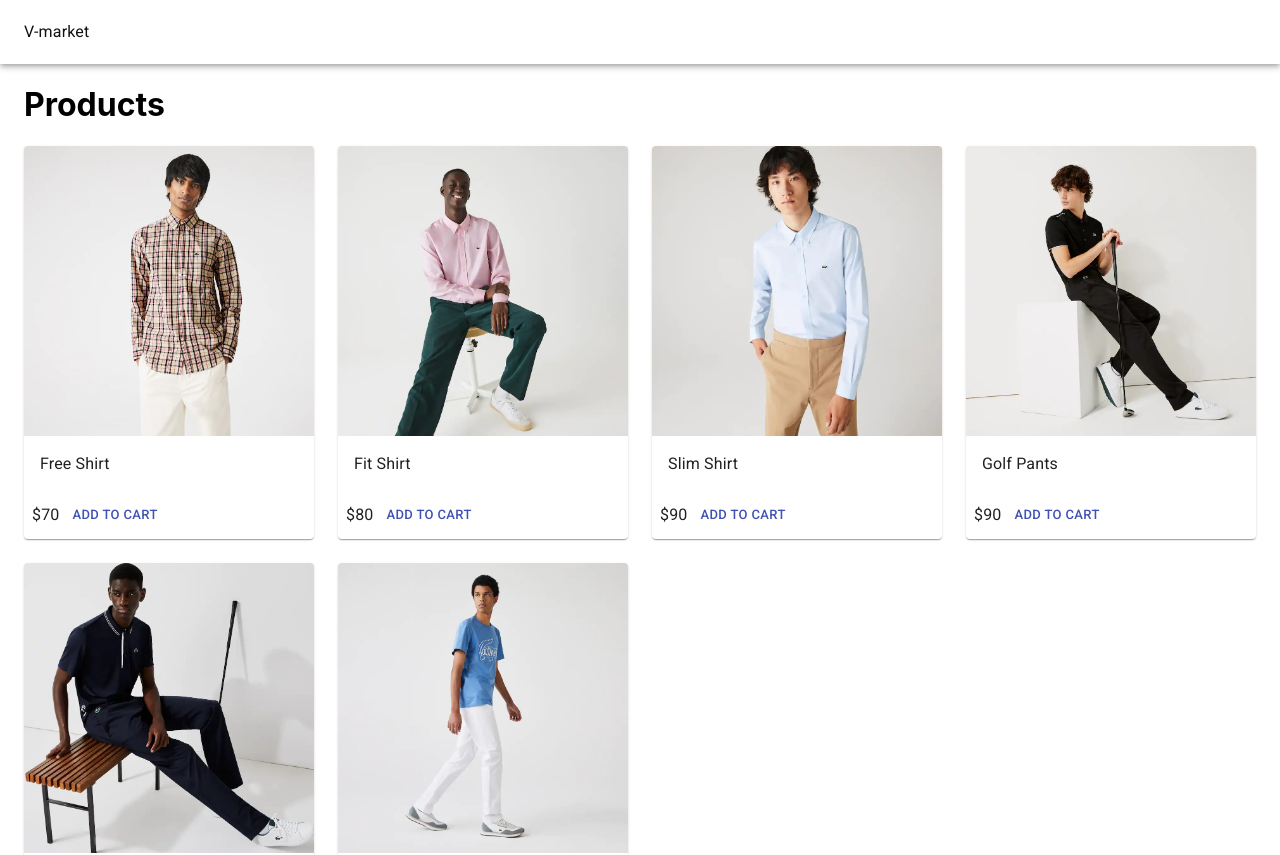
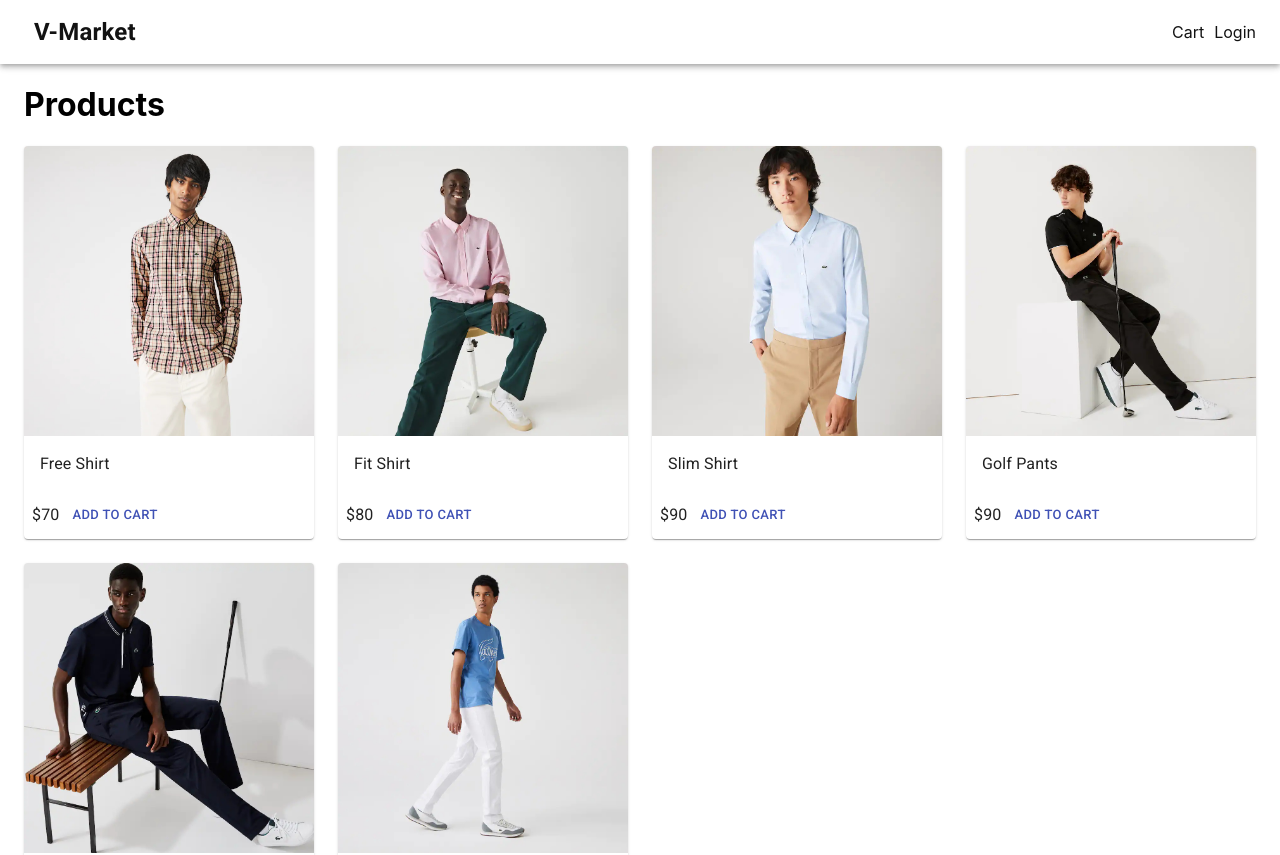
Before and after one commit to duyelbi/next-vmarket, a Next.js app: page / in a window 1280 px wide. Shown: the top 855 px of the page. Built offline with nearby package versions, Linux system fonts and the light colour scheme.

Commit message:
add header link

```diff
--- a/components/Layout.js
+++ b/components/Layout.js
@@ -1,6 +1,13 @@
 import React from 'react';
 import Head from 'next/head';
-import { AppBar, Toolbar, Typography, Container } from '@material-ui/core';
+import {
+    Typography,
+    Container
+} from '@material-ui/core';
+
+import Header from '../layouts/Header';
+import Footer from '../layouts/Footer';
+
 import useStyles from '../utils/styles';
 
 const Layout = ({ children }) => {
@@ -12,21 +19,11 @@
                     V-Market
                 </title>
             </Head>
-            <AppBar position="static" className={classes.navbar}>
-                <Toolbar>
-                    <Typography>
-                        V-market
-                    </Typography>
-                </Toolbar>
-            </AppBar>
+            <Header />
             <Container className={classes.main}>
                 {children}
             </Container>
-            <footer className={classes.footer}>
-                <Typography>
-                    All rights resered . V-Market
-                </Typography>
-            </footer>
+            <Footer />
         </div>
     );
 }
--- /dev/null
+++ b/components/Products.js
@@ -0,0 +1,47 @@
+import React from 'react';
+import {
+  Button,
+  Card,
+  CardActionArea,
+  CardActions,
+  CardContent,
+  CardMedia,
+  Grid,
+  Typography,
+} from "@material-ui/core";
+
+import data from "../utils/data";
+
+const Products = () => {
+    return (
+      <div>
+          <h1>Products</h1>
+          <Grid container spacing={3}>
+            {data.products.map((products) => (
+              <Grid item md={3} key={products.name}>
+                <Card>
+                  <CardActionArea>
+                    <CardMedia
+                      component="img"
+                      image={products.image}
+                      title={products.name}
+                    ></CardMedia>
+                    <CardContent>
+                      <Typography>{products.name}</Typography>
+                    </CardContent>
+                  </CardActionArea>
+                  <CardActions>
+                    <Typography>${products.price}</Typography>
+                    <Button size="small" color="primary">
+                      Add to cart
+                    </Button>
+                  </CardActions>
+                </Card>
+              </Grid>
+            ))}
+          </Grid>
+      </div>
+    );
+}
+
+export default Products;
--- /dev/null
+++ b/layouts/Footer.js
@@ -0,0 +1,15 @@
+import React from 'react';
+import { Typography } from '@material-ui/core';
+
+import useStyles from "../utils/styles";
+
+const Footer = () => {
+    const classes = useStyles();
+    return (
+      <footer className={classes.footer}>
+        <Typography>All rights resered . V-Market</Typography>
+      </footer>
+    );
+}
+
+export default Footer;
--- /dev/null
+++ b/layouts/Header.js
@@ -0,0 +1,36 @@
+import React from 'react';
+import NextLink from "next/link";
+import {
+    AppBar,
+    Link,
+    Toolbar,
+    Typography,
+} from "@material-ui/core";
+
+import useStyles from "../utils/styles";
+
+const Header = () => {
+    const classes = useStyles();
+    return (
+      <AppBar position="static" className={classes.navbar}>
+        <Toolbar>
+          <NextLink href="/" passHref>
+            <Link>
+              <Typography className={classes.brand}>V-Market</Typography>
+            </Link>
+          </NextLink>
+          <div className={classes.grow}></div>
+          <div>
+            <NextLink href="/cart" passHref>
+              <Link>Cart</Link>
+            </NextLink>
+            <NextLink href="/login" passHref>
+              <Link>Login</Link>
+            </NextLink>
+          </div>
+        </Toolbar>
+      </AppBar>
+    );
+}
+
+export default Header;
--- a/pages/index.js
+++ b/pages/index.js
@@ -1,49 +1,10 @@
-import {
-  Button,
-  Card,
-  CardActionArea,
-  CardActions,
-  CardContent,
-  CardMedia,
-  Grid,
-  Typography
-} from "@material-ui/core";
 import Layout from "../components/Layout";
-
-import data from "../utils/data";
+import Products from "../components/Products";
 
 export default function Home() {
   return (
     <Layout>
-      <div>
-        <h1>Products</h1>
-        <Grid container spacing={3}>
-          {data.products.map((products) => (
-            <Grid item md={3} key={products.name}>
-              <Card>
-                <CardActionArea>
-                  <CardMedia
-                    component="img"
-                    image={products.image}
-                    title={products.name}
-                  ></CardMedia>
-                  <CardContent>
-                    <Typography>
-                      {products.name}
-                    </Typography>
-                  </CardContent>
-                </CardActionArea>
-                <CardActions>
-                  <Typography>${products.price}</Typography>
-                  <Button size="small" color="primary">
-                    Add to cart
-                  </Button>
-                </CardActions>
-              </Card>
-            </Grid>
-          ))}
-        </Grid>
-      </div>
+      <Products />
     </Layout>
   );
 }
--- a/utils/styles.js
+++ b/utils/styles.js
@@ -1,22 +1,38 @@
 import { makeStyles } from "@material-ui/core";
 
 const useStyles = makeStyles({
+  // -----------------------------------------------------------
+  // styles off header
   navbar: {
-        backgroundColor: '#ffffff',
-        color: '#121212',
+    backgroundColor: "#ffffff",
     '& a': {
-            color: '#121212',
+      color: "#121212",
       marginLeft: 10,
     },
   },
 
-    main: {
-        minHeight: '80vh',
+  brand: {
+    fontWeight: "bold",
+    fontSize: "1.5rem",
   },
 
+  grow: {
+    flexGrow: 1,
+  },
+  // end styles off header
+  // -----------------------------------------------------------
+
+  main: {
+    minHeight: "80vh",
+  },
+
+  // -----------------------------------------------------------
+  // styles off footer
   footer: {
-        textAlign: 'center',
+    textAlign: "center",
   },
+  // end styles off footer
+  // -----------------------------------------------------------
 });
 
 export default useStyles;
```
Also changed, not shown: 1 other file (tests, documents, lock files or other folders). Lines whose indentation alone changed are shown as unchanged.
